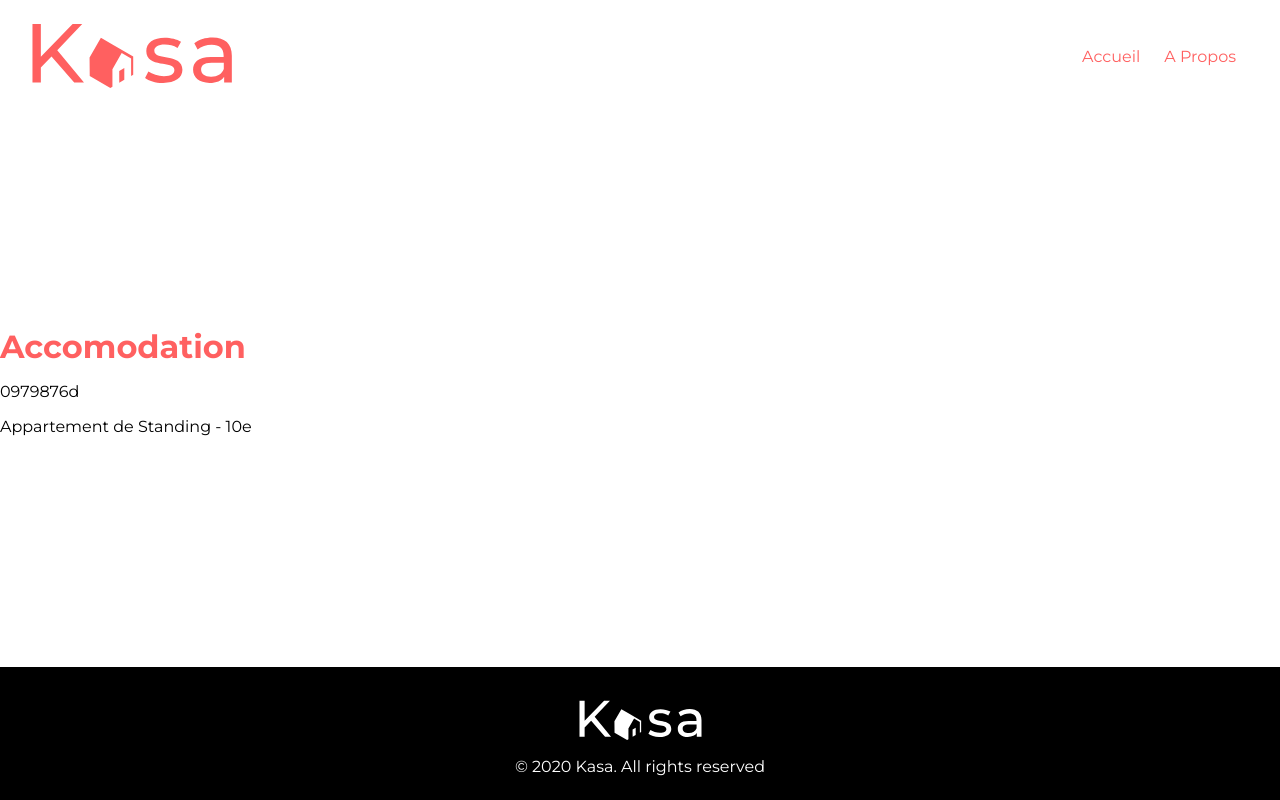
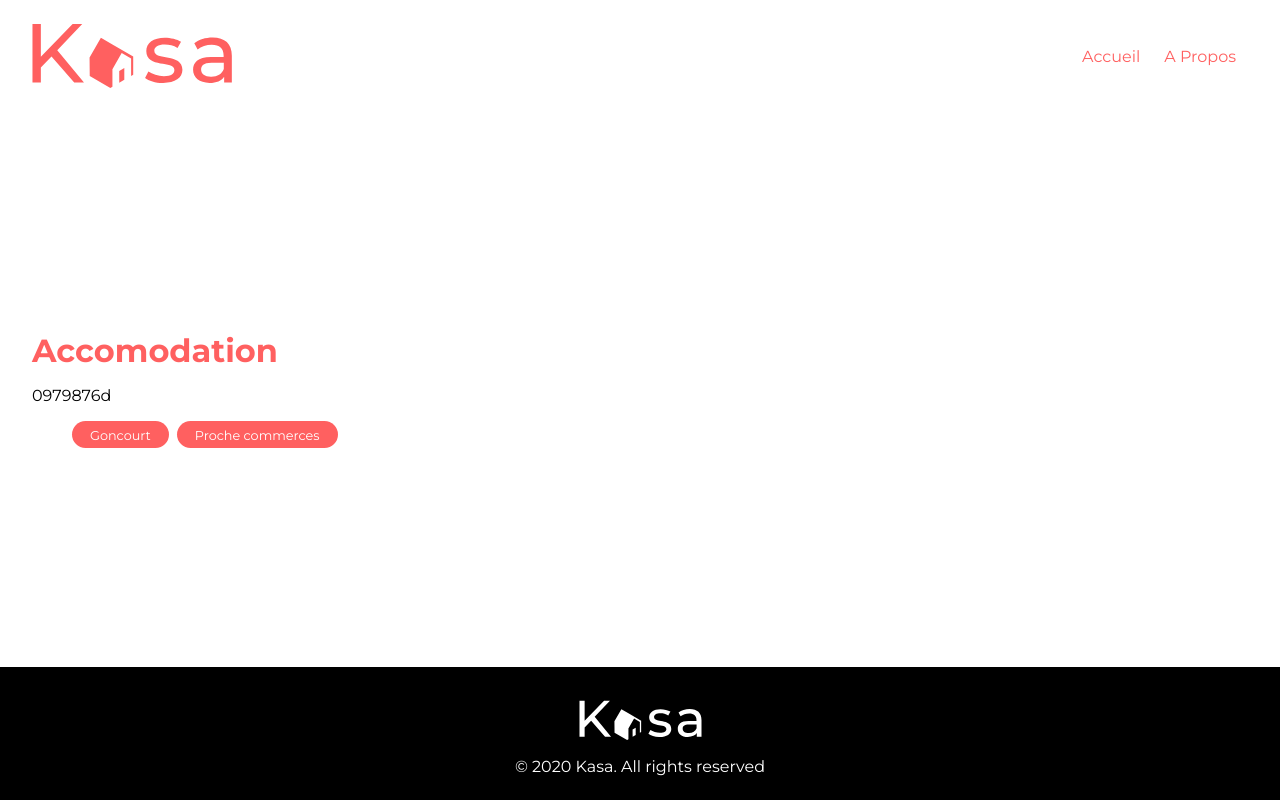
Before and after one commit to d-perreaux/OCR_P6_kasa, a React (Create React App) app: page /accomodation/0979876d in a window 1280 px wide. Built offline with nearby package versions, Linux system fonts and the light colour scheme.

Commit message:
component(Tag): display tags
added to accomodation page

```diff
--- /dev/null
+++ b/src/components/Tag/index.jsx
@@ -0,0 +1,11 @@
+import './style.scss'
+
+function Tag({name}) {
+    return(
+        <li className='accomodation__tagList__tag'>
+            <span className='accomodation__tagList__tag__name'>{name}</span>
+        </li>
+    )
+}
+
+export default Tag
--- /dev/null
+++ b/src/components/Tag/style.scss
@@ -0,0 +1,12 @@
+@import '../../variables.scss';
+
+.accomodation__tagList__tag{
+    background-color: $primary-color;
+    padding: 4px 18px;
+    border-radius: 18px;
+
+    &__name{
+        color: white;
+        font-size: 0.8em;
+    }
+}
--- a/src/pages/Accomodation.jsx
+++ b/src/pages/Accomodation/Accomodation.jsx
@@ -1,6 +1,10 @@
 import { useParams } from 'react-router-dom'
-import adverts from '../backToFront/adverts.json'
+import adverts from '../../backToFront/adverts.json'
 import { useEffect, useState } from 'react'
+
+import Tag from '../../components/Tag';
+
+import './style.scss'
 
 
 function Accomodation() {
@@ -28,11 +32,15 @@ function Accomodation() {
 
 
     return(
-        <div>
+        <div className='accomodation'>
             <h1>Accomodation</h1>
             { isIdCorrect && (<>
             <p>{currentAdvertId}</p>
-            <p>{currentAdvert.title}</p>
+            <ul className='accomodation__tagList'>
+            {currentAdvert.tags.map( (tag, index) =>
+                <Tag key={`${index}-${tag}`} name={tag} />
+            )}
+            </ul>
             </>)}
 
         </div>
--- /dev/null
+++ b/src/pages/Accomodation/style.scss
@@ -0,0 +1,11 @@
+@import '../../variables.scss';
+
+.accomodation{
+    @include margin;
+
+    &__tagList{
+        list-style-type: none;
+        display: flex;
+        gap: 8px;
+    }
+}
--- a/src/router/Router.jsx
+++ b/src/router/Router.jsx
@@ -2,7 +2,7 @@ import React from 'react'
 import { BrowserRouter as Router, Routes, Route } from 'react-router-dom'
 import BaseLayout from '../components/BaseLayout';
 import Home from '../pages/Home';
-import Accomodation from '../pages/Accomodation';
+import Accomodation from '../pages/Accomodation/Accomodation';
 import About from '../pages/About';
 import ErrorPage from '../pages/ErrorPage';
 
```
